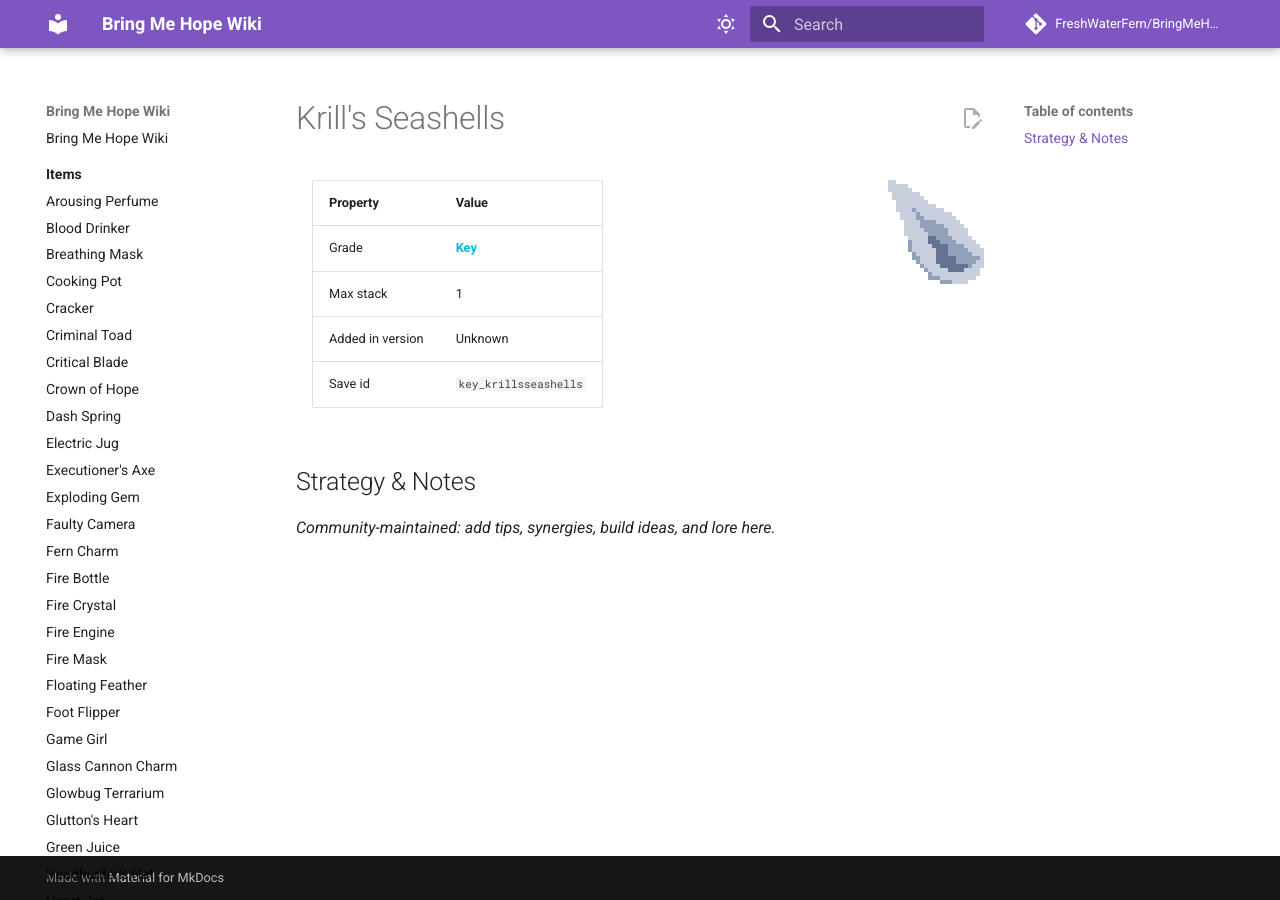
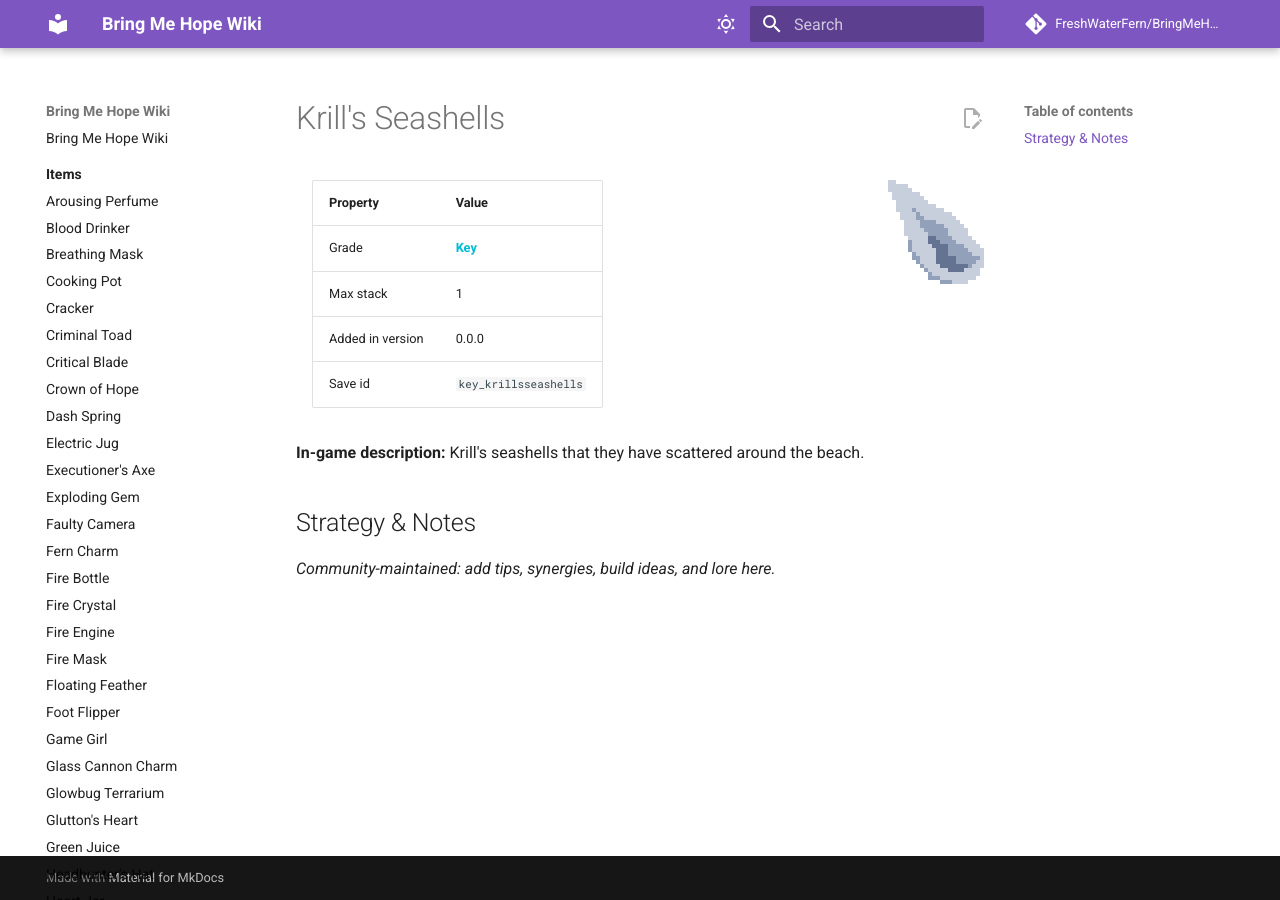
Before and after one commit to FreshWaterFern/BringMeHopeWiki, an MkDocs documentation site: the page built from docs/key-items/key_krillsseashells.md, in a window 1280 px wide. Built offline with MkDocs 1.6.1 and Material for MkDocs 9.7.7, drawn with Linux system fonts in a browser that asks for light colours; comment, search, counter and statistics services are not loaded.

Commit message:
Pick up Krill's Seashells fix (description + version)
Regenerated after the game-side CSV key typo fix (Kirll -> Krill), so the
key item now has its description and version 0.0.0.

Co-Authored-By: Claude Opus 4.8 <noreply@anthropic.com>

```diff
--- a/docs/key-items/key_krillsseashells.md
+++ b/docs/key-items/key_krillsseashells.md
@@ -7,8 +7,10 @@
 |---|---|
 | Grade | <span class="grade grade-key">Key</span> |
 | Max stack | 1 |
-| Added in version | Unknown |
+| Added in version | 0.0.0 |
 | Save id | `key_krillsseashells` |
+
+**In-game description:** Krill's seashells that they have scattered around the beach.
 <!-- AUTOGEN:END -->
 
 ## Strategy & Notes
```
Also changed, not shown: docs/key-items/index.md (+1 -1 lines).
